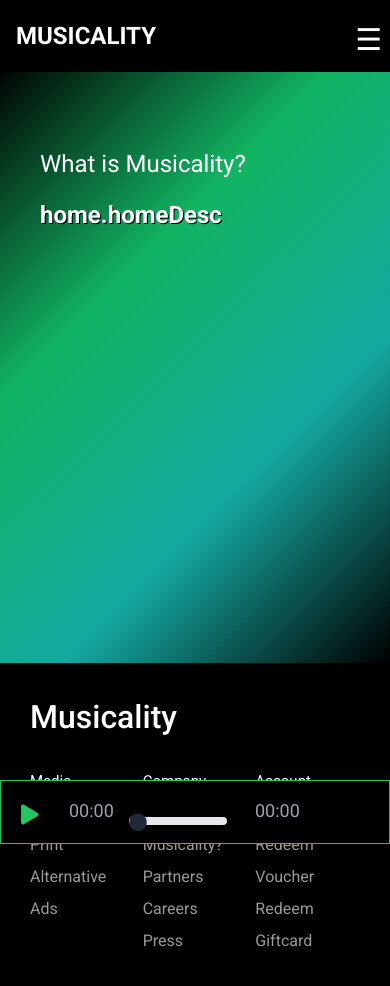
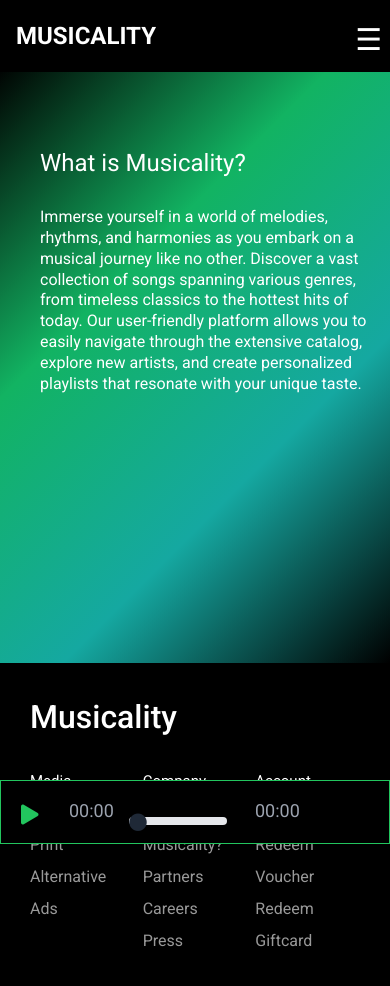
Before and after one commit to Adnan-kreiker/Musicality, a Vue app: page /about in a window 390 px wide. Shown: the top 986 px of the page. Built offline with nearby package versions, Linux system fonts and the light colour scheme; no server answers.

Commit message:
Fix styles in about page

```diff
--- a/src/views/About.vue
+++ b/src/views/About.vue
@@ -1,17 +1,17 @@
 <template>
-  <div class="main-section grid grid-cols-2">
-    <div class="about h-screen  text-white">
-      <p class=" what-is text-white text-base">
+  <div class="main-section h-screen grid grid-cols-2">
+    <div class="about text-white mt-[8vw]">
+      <p class=" what-is text-4xl text-white">
         {{ $t('home.whatIs') }}
       </p>
       <br>
-      <p class=" txt-desc text-4xl font-bold">
-        {{ $t('home.homeDesc') }}
+      <p class="description-text">
+        {{ $t('home.descriptionAbout') }}
       </p>
     </div>
     <div class=" relative overflow-hidden">
       <img
-        class=" block absolute -right-80 animate__animated
+        class=" block absolute -right-80 top-[10%] animate__animated
      animate__slideInRight"
         src="/assets/img/songs.png"
       >
@@ -26,7 +26,6 @@ img {
   right: -150px;
 }
 .about {
-  margin-top: 40px;
   margin-left: 100px;
 }
 
@@ -35,6 +34,11 @@ img {
   background-size: 100% 100%;
   /* animation: gradient 3s ease infinite; */
 }
+
+.description-text {
+    line-height: 1.3;
+    font-size: clamp(1rem, 2.5vw, 2rem);
+  }
 
 @keyframes gradient {
   0% {
@@ -59,10 +63,7 @@ img {
     font-size: 1.5rem;
     text-align: left !important;
   }
-  .txt-desc {
-    line-height: 1.3;
-    text-shadow: 1px 1px 0px #000000;
-  }
+
   .main-section {
     padding-top: 40px;
     height: 70vh;
```
